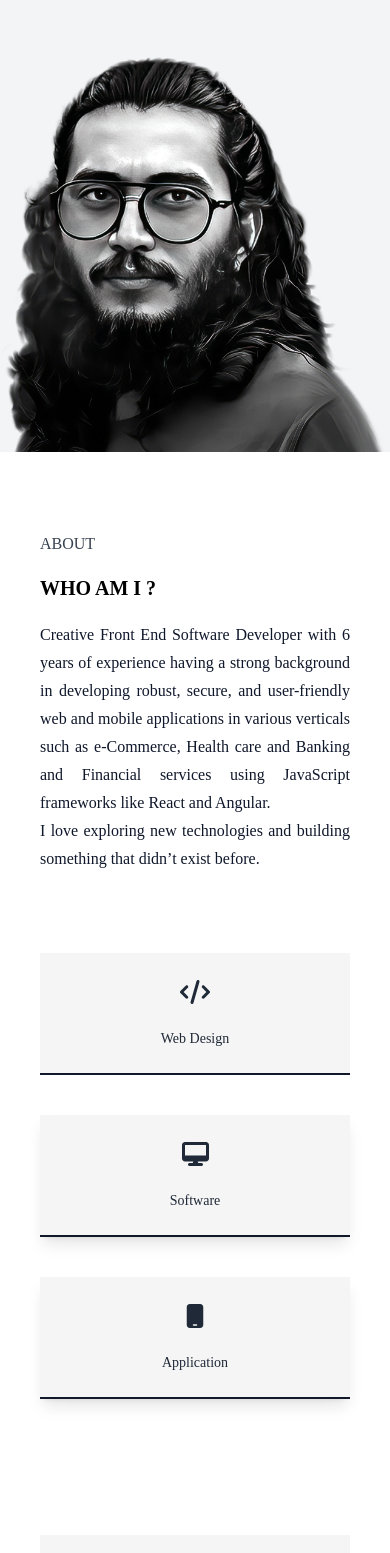
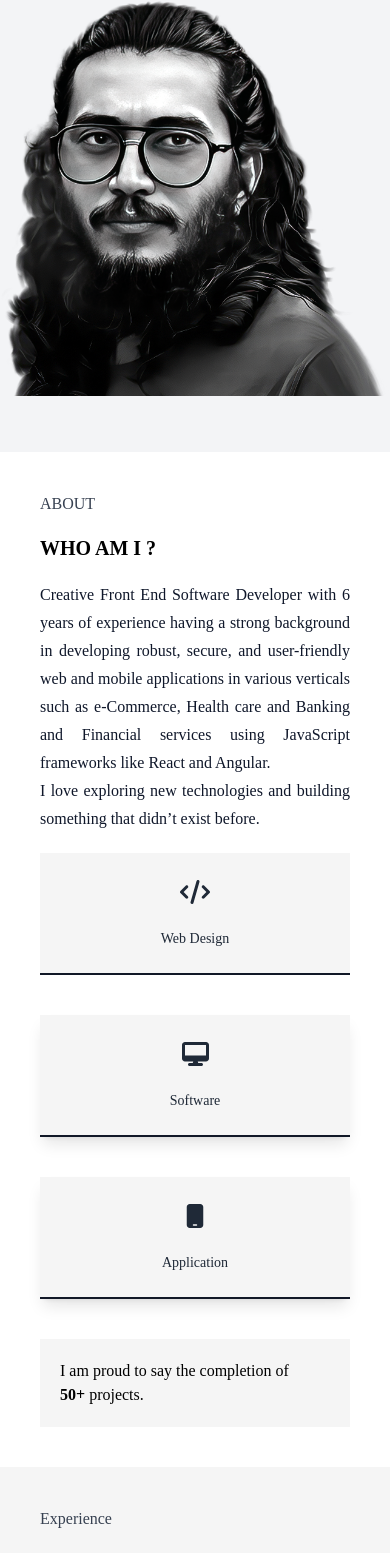
Before and after one commit to rohithvijay/Portfolio, a React (Create React App) app: page / in a window 390 px wide. Shown: the part 392-1945 px from the top of the page. Built offline with nearby package versions, Linux system fonts and the light colour scheme; a web font is replaced by a local one.

Commit message:
portfolio-custom

```diff
--- a/src/components/About.js
+++ b/src/components/About.js
@@ -14,10 +14,8 @@ const About = () => {
   }, [location]);
 
   return (
-    <div id="About" className="min-h-screen overflow-x-hidden p-10">
-      <section className="about" data-section="about">
-        <div className="flex-col mt-2 sm:mt-14 flex flex-auto">
-          <div className="text-gray-700 mt-8 mb-5">ABOUT</div>
+    <div id="About" className="overflow-x-hidden p-10">
+          <h4 className="text-gray-700 mb-5">ABOUT</h4>
           <h2
             className="text-xl font-bold leading-tight"
             data-aos={"slide-right"}
@@ -37,9 +35,8 @@ const About = () => {
             JavaScript frameworks like React and Angular. <br />I love exploring
             new technologies and building something that didn’t exist before.
           </p>
-        </div>
         <div
-          className="py-20 lg:px-10 xl:px-56 grid grid-cols-1 md:grid-cols-3 gap-10"
+          className="py-5 sm:py-20 lg:px-10 xl:px-56 grid grid-cols-1 md:grid-cols-3 gap-10"
           data-aos={"fade-up"}
           data-aos-once="true"
         >
@@ -56,7 +53,7 @@ const About = () => {
             <h3 className="text-sm mt-5">Application</h3>
           </div>
         </div>
-        <div className="flex-col mt-14 flex flex-auto text-grey-800 p-14 theme-color2">
+        <div className="flex-col mt-5 sm:mt-14 flex flex-auto text-grey-800 sm:p-14 p-5 theme-color2">
           <h4
             className="md:text-2xl font-medium "
             data-aos={"fade-left"}
@@ -66,7 +63,6 @@ const About = () => {
             <b>50+</b> projects.
           </h4>
         </div>
-      </section>
     </div>
   );
 };
--- a/src/components/Contact.js
+++ b/src/components/Contact.js
@@ -22,9 +22,9 @@ const Contact = () => {
   return (
     <div
       id="Contact"
-      className="min-h-screen flex-col text-left p-10"
+      className="flex-col text-left p-10 theme-color2"
     >
-      <div className="text-gray-700 mt-8 mb-5">CONTACT</div>
+      <h4 className="text-gray-700 mb-5">CONTACT</h4>
       <h2
         className="text-xl font-bold leading-tight"
         data-aos={"slide-right"}
@@ -32,7 +32,7 @@ const Contact = () => {
       >
         GET IN TOUCH
       </h2>
-      <div className="text-left mt-5 md:mt-24 grid gap-8 grid-cols-1 lg:grid-cols-2 py-16 pr-0 md:pr-20   text-gray-900">
+      <div className="text-left grid gap-8 grid-cols-1 lg:grid-cols-2 py-5 sm:py-16 pr-0 md:pr-20   text-gray-900">
         <div
           className="flex flex-col justify-center"
           data-aos={"slide-right"}
--- a/src/components/Home.js
+++ b/src/components/Home.js
@@ -22,7 +22,7 @@ const Home = () => {
       data-aos-once="true"
       data-aos-delay="200"
     >
-      <div className="text-black-800 flex items-start sm:items-center p-10 pt-14 sm:mt-0 h-full md:px-14">
+      <div className="text-black-800 flex items-start sm:items-center p-10 pt-14 sm:mt-0 h-screen md:px-14">
         <div className="intro">
           {/* <h1
             className="text-5xl font-semibold text-gray-800 mb-10"
--- a/src/components/Sidebar.js
+++ b/src/components/Sidebar.js
@@ -46,14 +46,14 @@ const SidebarComponent = () => {
       <div>
         <div className="bg-gray-800 text-white w-custom-width py-7 px-0 fixed inset-y-0 left-0 transform transition duration-200 ease-in-out z-30 text-center">
           <div className="flex space-x-2 justify-center mb-5">
-            <div className="relative  w-20 h-20 sm:w-44 sm:h-44 rounded-full border-double border-gray-100 shadow-sm overflow-hidden" data-aos="fade-down">
+            <div className="relative  w-20 h-20 sm:w-44 sm:h-44 rounded-full border-double border-gray-100 shadow-sm overflow-hidden img-sub" data-aos="fade-down">
               <img className="h-full userimage" src={profile} alt="userimage" />
             </div>
           </div>
-          <h2 className="text-2xl font-extrabold" data-aos="fade-down">
+          <h2 className="text-2xl font-extrabold img-sub" data-aos="fade-down">
             ROHITH VIJAY
           </h2>
-          <h4 className="text-md font-bold pt-1 mb-10 pos-color" data-aos="fade-down">
+          <h4 className="text-md font-bold pt-1 mb-10 pos-color img-sub" data-aos="fade-down">
             FRONT END DEVELOPER
           </h4>
           <nav>
@@ -128,7 +128,7 @@ const SidebarComponent = () => {
               Contact
             </Link>
           </nav>
-          <div className="flex justify-center absolute bottom-8 w-full">
+          <div className="flex justify-center absolute bottom-8 w-full img-sub">
             <Link
               to="https://linkedin.com/in/rohith-vijay"
               target="_blank"
--- a/src/components/Skills.js
+++ b/src/components/Skills.js
@@ -19,9 +19,9 @@ const Skills = () => {
   return (
     <div
       id="Experience&Skills"
-      className="min-h-screen flex-col text-left p-10 overflow-hidden theme-color2"
+      className="flex-col text-left p-10 overflow-hidden theme-color2"
     >
-      <div className="text-gray-700 mt-8 mb-5">Experience</div>
+      <h4 className="text-gray-700 mb-5">Experience</h4>
       <h2
         className="text-xl font-bold leading-tight mb-10"
         data-aos={"slide-right"}
--- a/src/components/Technologies.js
+++ b/src/components/Technologies.js
@@ -11,7 +11,7 @@ import {
   faGit,
   faBootstrap,
   faInvision,
-  faVuejs,
+  faVuejs
 } from "@fortawesome/free-brands-svg-icons";
 
 const Technologies = () => {
@@ -53,9 +53,8 @@ const Technologies = () => {
   }, [location]);
 
   return (
-    <div id="Technologies" className="min-h-screen flex-col text-left">
-      <div className="p-10">
-        <div className="text-gray-700 mt-8 mb-5">TECHNOLOGIES</div>
+    <div id="Technologies" className="flex-col p-10 text-left ">
+        <h4 className="text-gray-700 mb-5">TECHNOLOGIES</h4>
         <h2
           className="text-xl font-bold"
           data-aos={"slide-right"}
@@ -65,7 +64,7 @@ const Technologies = () => {
         </h2>
 
         <div
-          className="py-20 px-5 xl:px-40 grid grid-cols-2 md:px-2 sm:grid-cols-2 md:grid-cols-3 lg:grid-cols-5 gap-10 justify-center text-center tech"
+          className="py-5 sm:py-20 px-5 xl:px-40 grid grid-cols-2 md:px-2 sm:grid-cols-2 md:grid-cols-3 lg:grid-cols-5 gap-10 justify-center text-center tech"
           data-aos={"fade-up"}
           data-aos-once="true"
         >
@@ -111,8 +110,7 @@ const Technologies = () => {
             <h2 className="text-sm sm:text-xl font-normal text-white leading-tight">INVISION</h2>
           </div>
         </div>
-      </div>
-      <div className="py-20 theme-color2">
+      <div className="py-5 sm:py-20 theme-color2">
         <div className="px-5 xl:px-40 grid grid-cols-2 md:grid-cols-2 lg:grid-cols-4 gap-10">
           <div className="bg-white m-h-64 p-6 text-2xl text-gray-800  border-b-2 border-gray-900 text-center">
             <h3 className="text-3xl sm:text-5xl font-bold mt-5" id="coffee">
--- a/src/components/content.js
+++ b/src/components/content.js
@@ -11,10 +11,12 @@ const Content = () => {
       <SidebarComponent />
       <div className="bg-gray-100 custom-body absolute h-full">
         <Home />
-        <About />
-        <Skills />
-        <Technologies />
-        <Contact />
+        <div className="inner-content">
+          <About />
+          <Skills />
+          <Technologies />
+          <Contact />
+        </div>
       </div>
     </div>
   );
--- a/src/index.css
+++ b/src/index.css
@@ -35,6 +35,15 @@ code {
 }
 
 /*  Responsive sidebar */
+@media (max-device-width:1024px) and (orientation:portrait) {
+  .bg-img {
+    height: calc(100vh - 56px)!important;
+  }
+  .inner-content {
+    position:Relative;
+    top:56px;
+  }
+}
 @media (max-width: 800px) {
   .toggle .w-custom-width{
     left: 0!important;
@@ -184,3 +193,9 @@ code {
 .userimage {
   transform: scale(1.3) rotate(0deg);
 }
+
+@media screen and (max-height: 575px) and (orientation:landscape){
+  .img-sub {
+    display:none;
+  }
+}
```
Also changed, not shown: 16 other files (tests, documents, lock files or other folders).
